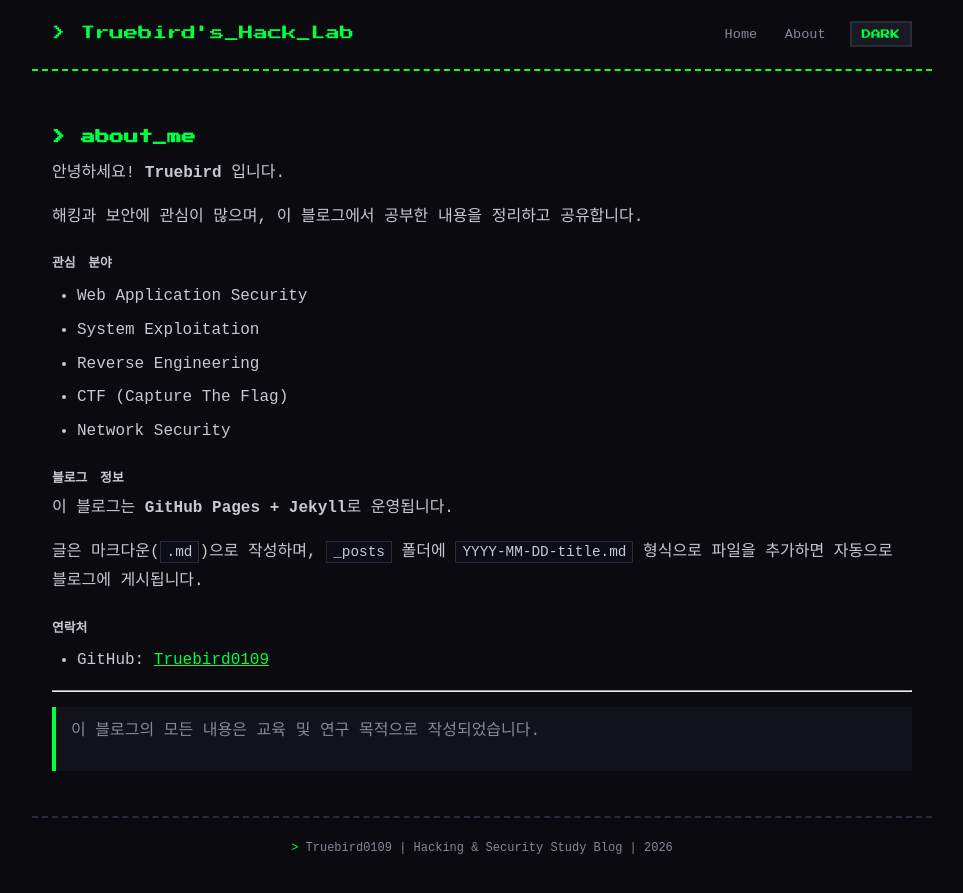
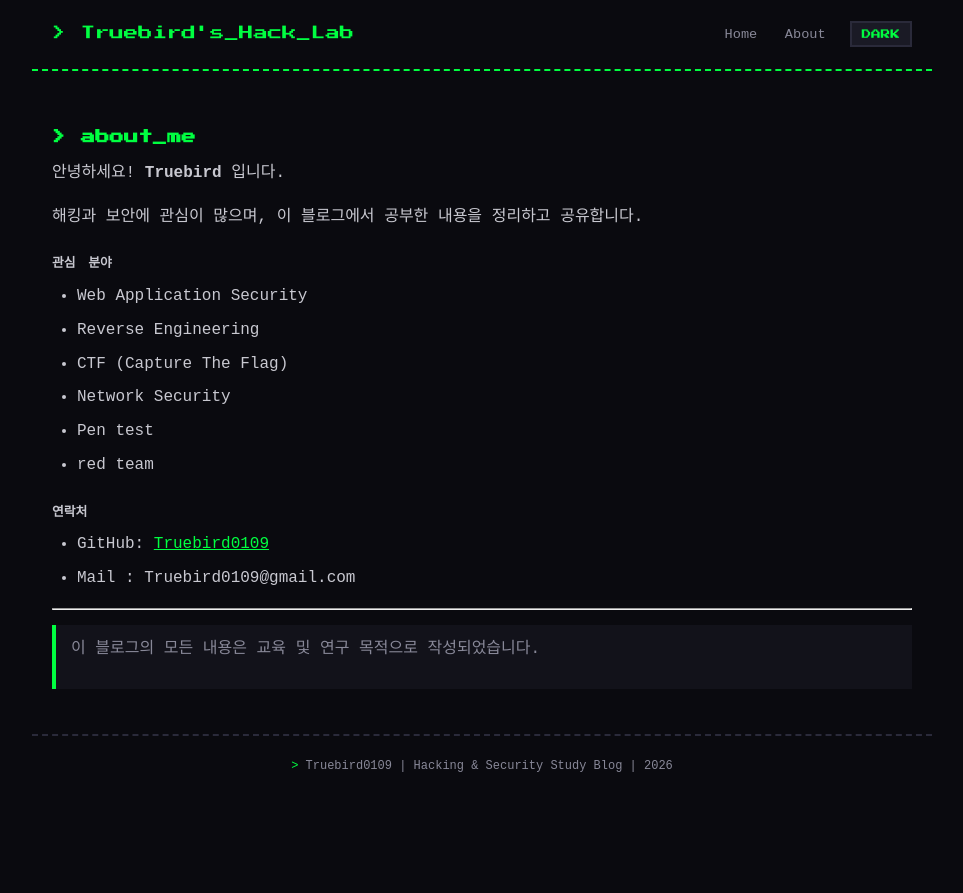
Before and after one commit to Truebird0109/Truebird0109.github.io, a Jekyll site: the page built from about.md, in a window 1280 px wide. Shown: the top 893 px of the page, without its empty margins (158-1121 px from the left). Built offline with Jekyll 4.4.1, drawn with Linux system fonts in a browser that asks for light colours; nearby versions of some CDN libraries; some web fonts are replaced.

Commit message:
Update about.md

```diff
--- a/about.md
+++ b/about.md
@@ -13,20 +13,16 @@ permalink: /about/
 ### 관심 분야
 
 - Web Application Security
-- System Exploitation
 - Reverse Engineering
 - CTF (Capture The Flag)
 - Network Security
-
-### 블로그 정보
-
-이 블로그는 **GitHub Pages + Jekyll**로 운영됩니다.
-
-글은 마크다운(`.md`)으로 작성하며, `_posts` 폴더에 `YYYY-MM-DD-title.md` 형식으로 파일을 추가하면 자동으로 블로그에 게시됩니다.
+- Pen test
+- red team
 
 ### 연락처
 
 - GitHub: [Truebird0109](https://github.com/Truebird0109)
+- Mail  : Truebird0109@gmail.com
 
 ---
 
```
